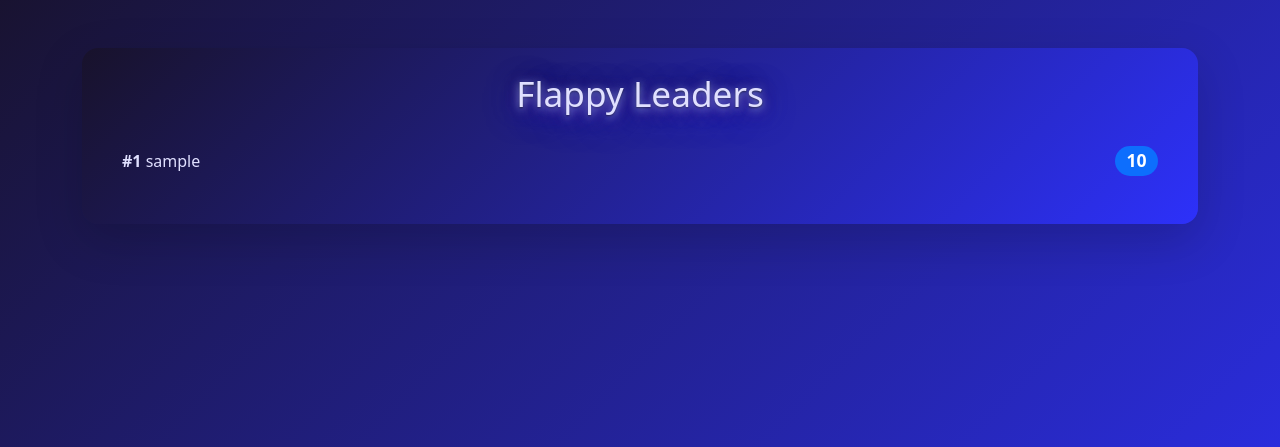
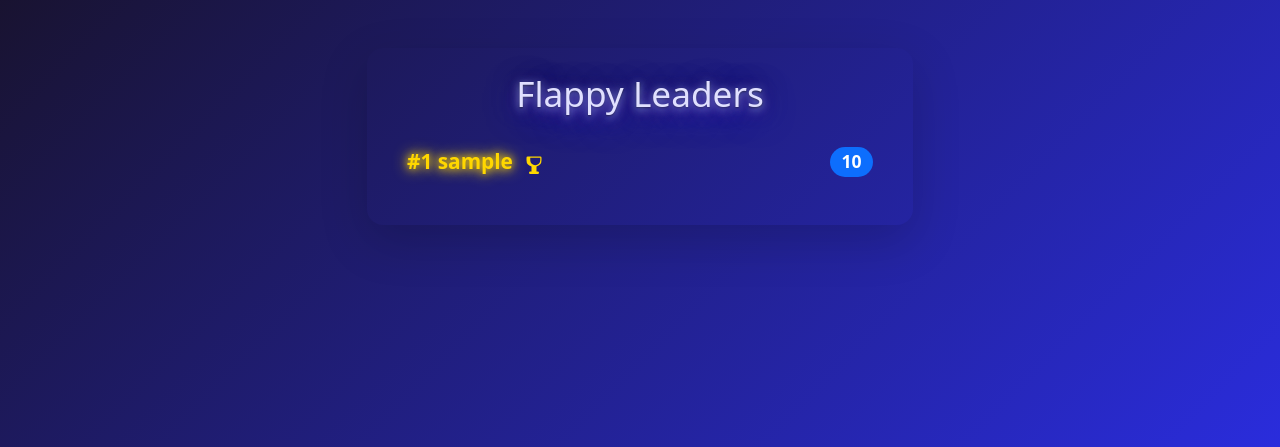
Before and after one commit to Kapus/MySite, a PHP site: page /leaderboard.php in a window 1280 px wide. Shown: the part 56-503 px from the top of the page. Run offline with PHP 8.4, Linux system fonts and the light colour scheme; tables that the repository leaves empty hold one stand-in row (values such as "Sample post").

Commit message:
design bugs

```diff
--- a/leaderboard.php
+++ b/leaderboard.php
@@ -8,13 +8,22 @@ $leaders = $stmt->fetchAll(PDO::FETCH_ASSOC);
 ?>
 <main class="container my-5">
     <div class="row justify-content-center">
-        <div class="col-12">
-            <div class="card shadow-lg rounded-4 p-4" style="background: linear-gradient(135deg, #18122B 0%, #2D31FA 100%); color: #e0e0ff; border: none;">
+        <div class="col-12 col-md-6">
+            <div class="card shadow-lg rounded-4 p-4" style="color: #e0e0ff; border: none;">
                 <h3 class="card-title mb-4 display-4 text-center" style="font-size:2.2rem;">Flappy Leaders</h3>
                 <ul class="list-group list-group-flush mb-3">
                 <?php foreach ($leaders as $i => $row): ?>
                     <li class="list-group-item d-flex justify-content-between align-items-center" style="background: transparent; color: #e0e0ff;">
-                        <span><strong>#<?php echo $i+1; ?></strong> <?php echo htmlspecialchars($row['username']); ?></span>
+                        <span style="font-size:1.3rem;<?php echo $i === 0 ? 'color:gold;text-shadow:0 0 8px gold,0 0 16px #ffd700;font-weight:bold;' : ($i === 1 ? 'color:silver;text-shadow:0 0 8px silver,0 0 16px #c0c0c0;' : ($i === 2 ? 'color:#cd7f32;text-shadow:0 0 8px #cd7f32,0 0 16px #cd7f32;' : '')); ?>">
+                            <strong>#<?php echo $i+1; ?></strong> <?php echo $i === 0 ? '<span style="font-weight:bold;">'.htmlspecialchars($row['username']).'</span>' : htmlspecialchars($row['username']); ?>
+                            <?php if ($i === 0): ?>
+                                <span style="margin-left:6px;" title="Top scorer">
+                                    <svg xmlns="http://www.w3.org/2000/svg" width="20" height="20" fill="gold" viewBox="0 0 16 16">
+                                        <path d="M3 2a1 1 0 0 0-1 1v2a5 5 0 0 0 4 4.9V14H5a1 1 0 0 0 0 2h6a1 1 0 0 0 0-2h-1V9.9A5 5 0 0 0 14 5V3a1 1 0 0 0-1-1H3zm0 1h10v2a4 4 0 0 1-8 0V3z"/>
+                                    </svg>
+                                </span>
+                            <?php endif; ?>
+                        </span>
                         <span class="badge bg-primary rounded-pill" style="font-size:1.1rem;"><?php echo $row['score']; ?></span>
                     </li>
                 <?php endforeach; ?>
```
Also changed, not shown: profile.php (+14 -1 lines).
